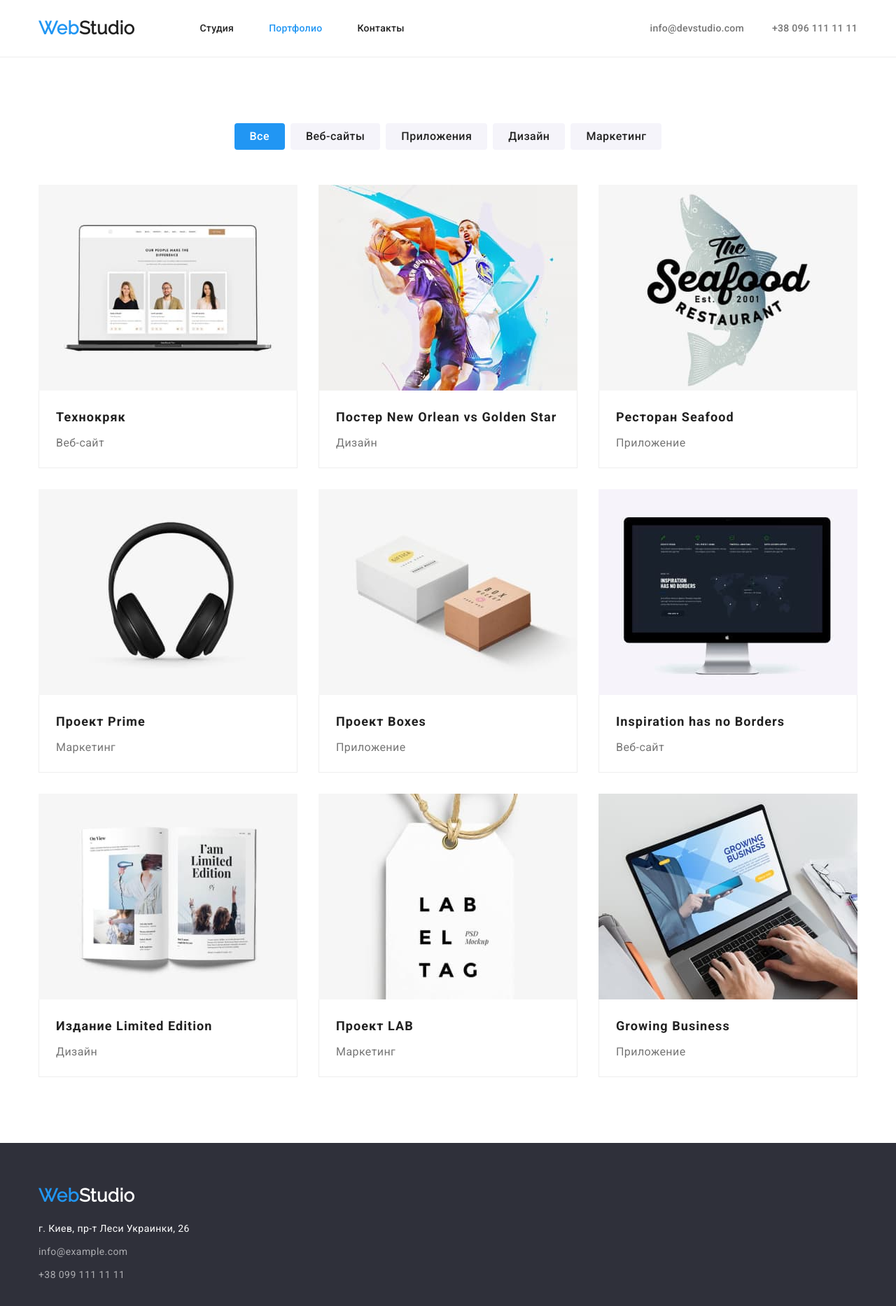
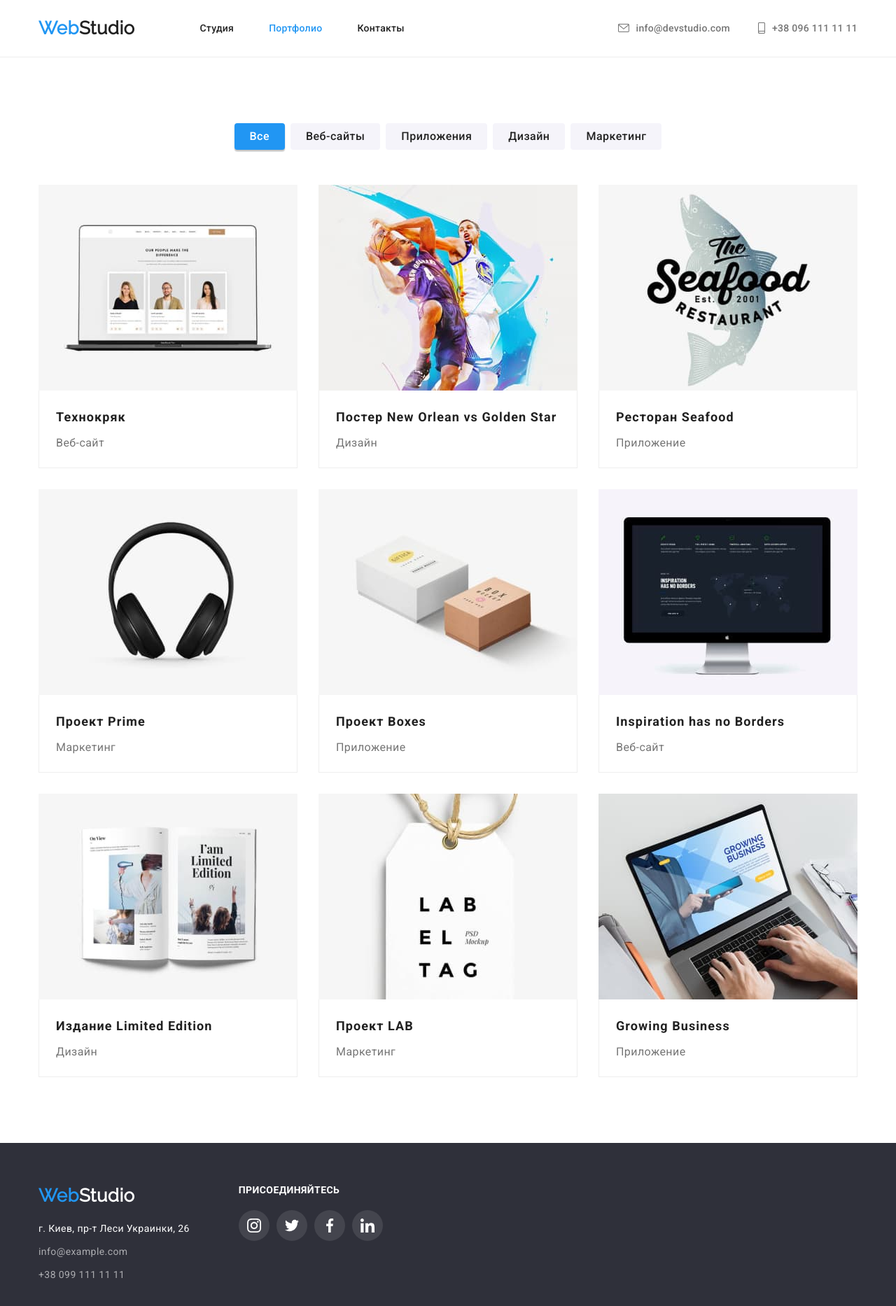
Before and after one commit to akushnirenko10/goit-markup-hw-04, a plain HTML site: page portfolio.html in a window 1280 px wide. Shown: the whole page at 70% size. Drawn offline with nearby package versions, Linux system fonts and the light colour scheme.

Commit message:
добавляет тени в портфолио

```diff
--- a/css/styles.css
+++ b/css/styles.css
@@ -470,7 +470,8 @@ body {
 
 .portfolio-link:hover,
 .portfolio-link:focus {
-  text-decoration: underline;
+  box-shadow: 0px 1px 1px rgba(0, 0, 0, 0.12), 0px 4px 4px rgba(0, 0, 0, 0.06),
+    1px 4px 6px rgba(0, 0, 0, 0.16);
 }
 
 .portfolio-buttons-list {
@@ -573,4 +574,6 @@ body {
 .button:focus {
   color: var(--main-color);
   background-color: var(--accent-color);
+  box-shadow: 0px 3px 1px rgba(0, 0, 0, 0.1), 0px 1px 2px rgba(0, 0, 0, 0.08),
+    0px 2px 2px rgba(0, 0, 0, 0.12);
 }
--- a/portfolio.html
+++ b/portfolio.html
@@ -26,7 +26,7 @@
                         <a href="./index.html" class="site-nav-link link">Студия</a>
                     </li>
                     <li class="site-nav-item">
-                        <a href="./portfolio.html" class="site-nav-link current link">Портфолио</a>
+                        <a href="./portfolio.html" class="site-nav-link link current">Портфолио</a>
                     </li>
                     <li class="site-nav-item">
                         <a href="" class="site-nav-link link">Контакты</a>
@@ -36,10 +36,18 @@
 
             <ul class="contacts list">
                 <li class="contacts-item">
-                    <a href="mailto:info@devstudio.com" class="contacts-link link">info@devstudio.com</a>
+                    <a href="mailto:info@devstudio.com" class="contacts-link link">
+                        <svg class="contacts-icon mail">
+                            <use href="./images/svg/sprite.svg#mail"></use>
+                        </svg>
+                        <span>info@devstudio.com</span></a>
                 </li>
                 <li class="contacts-item">
-                    <a href="tel:+380961111111" class="contacts-link link">+38 096 111 11 11</a>
+                    <a href="tel:+380961111111" class="contacts-link link">
+                        <svg class="contacts-icon tel">
+                            <use href="./images/svg/sprite.svg#smartphone"></use>
+                        </svg>
+                        <span>+38 096 111 11 11</span></a>
                 </li>
             </ul>
         </div>
@@ -155,13 +163,15 @@
     </main>
 
     <footer class="footer">
-        <div class="container">
+        <div class="container footer-container">
+            <div class="footer-contacts">
                 <a class="footer-logo logo" href="./index.html" lang="en"><span class="accent">Web</span>Studio</a>
                 <address>
                     <ul class="footer-list list">
                         <li class="footer-item">
                             <a href="https://goo.gl/maps/KLnqrrv6EtDEiS7Q8" class="footer-link address">г. Киев, пр-т Леси
-                            Украинки, 26</a>
+                                Украинки,
+                                26</a>
                         </li>
                         <li class="footer-item">
                             <a href="mailto:info@example.com" class="footer-link">info@example.com</a>
@@ -172,6 +182,40 @@
                     </ul>
                 </address>
             </div>
+            <div class="footer-social-box">
+                <h3 class="footer-subtitle">Присоединяйтесь</h3>
+                <ul class="footer-social-items list">
+                    <li class="footer-social-item">
+                        <a href="" class="footer-social-link">
+                            <svg class="footer-social-icon" width="20" height="20">
+                                <use href="./images/svg/sprite.svg#instagram"></use>
+                            </svg>
+                        </a>
+                    </li>
+                    <li class="footer-social-item">
+                        <a href="" class="footer-social-link">
+                            <svg class="footer-social-icon" width="20" height="20">
+                                <use href="./images/svg/sprite.svg#twitter"></use>
+                            </svg>
+                        </a>
+                    </li>
+                    <li class="footer-social-item">
+                        <a href="" class="footer-social-link">
+                            <svg class="footer-social-icon" width="20" height="20">
+                                <use href="./images/svg/sprite.svg#facebook"></use>
+                            </svg>
+                        </a>
+                    </li>
+                    <li class="footer-social-item">
+                        <a href="" class="footer-social-link">
+                            <svg class="footer-social-icon" width="20" height="20">
+                                <use href="./images/svg/sprite.svg#linkedin"></use>
+                            </svg>
+                        </a>
+                    </li>
+                </ul>
+            </div>
+        </div>
     </footer>
     </body>
 
```
Lines whose indentation alone changed are shown as unchanged.
